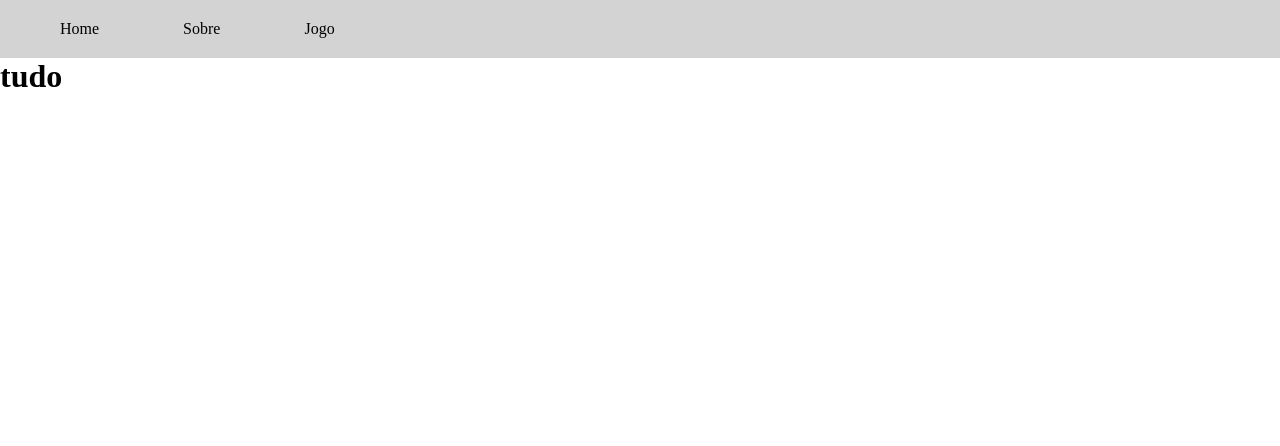
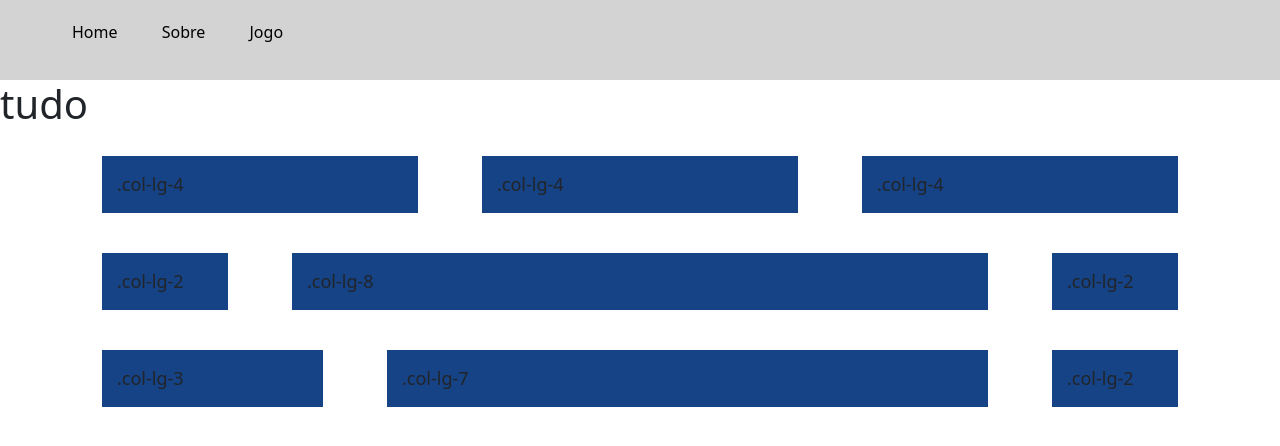
Before and after one commit to PedrooH0/Adivinhe-o-Numero-Web, a plain HTML site: page JogoAdivinheNumero/sobre.html in a window 1280 px wide. Drawn offline with nearby package versions, Linux system fonts and the light colour scheme.

Commit message:
Adição colunas

```diff
--- a/JogoAdivinheNumero/sobre.html
+++ b/JogoAdivinheNumero/sobre.html
@@ -3,14 +3,16 @@
 <head>
     <meta charset='utf-8'>
     <meta http-equiv='X-UA-Compatible' content='IE=edge'>
-    <title>Page Title</title>
+    <title>Sobre</title>
     <meta name='viewport' content='width=device-width, initial-scale=1'>
     <link rel='stylesheet' type='text/css' media='screen' href='style.css'>
-    <link href="https://cdn.jsdelivr.net/npm/bootstrap@5.2.1/dist/js/bootstrap.min.js">
-    <script src='script.js'></script>
+    <link href="https://cdn.jsdelivr.net/npm/bootstrap@5.0.2/dist/css/bootstrap.min.css" rel="stylesheet">
+    <script src="https://cdn.jsdelivr.net/npm/bootstrap@5.0.2/dist/js/bootstrap.bundle.min.js"></script>
+
+
 </head>
 <body>
-    <script src="https://cdn.jsdelivr.net/npm/bootstrap@5.0.2/dist/js/bootstrap.bundle.min.js"></script>
+
 
     <header>
         <div>
@@ -24,5 +26,47 @@
         </div>
     </header>
     <h1>tudo</h1>
+
+    <div class="container">
+        <!--Row with three equal columns-->
+        <div class="row">
+            <div class="col-lg-4">
+                <div class="demo-content">.col-lg-4</div>
+            </div>
+            <div class="col-lg-4">
+                <div class="demo-content bg-alt">.col-lg-4</div>
+            </div>
+            <div class="col-lg-4">
+                <div class="demo-content">.col-lg-4</div>
+            </div>
+        </div>
+
+        <!--Row with three columns divided in 1:4:1 ratio-->
+        <div class="row">
+            <div class="col-lg-2">
+                <div class="demo-content">.col-lg-2</div>
+            </div>
+            <div class="col-lg-8">
+                <div class="demo-content bg-alt">.col-lg-8</div>
+            </div>
+            <div class="col-lg-2">
+                <div class="demo-content">.col-lg-2</div>
+            </div>
+        </div>
+
+        <!--Row with three columns divided unevenly-->
+        <div class="row">
+            <div class="col-lg-3">
+                <div class="demo-content">.col-lg-3</div>
+            </div>
+            <div class="col-lg-7">
+                <div class="demo-content bg-alt">.col-lg-7</div>
+            </div>
+            <div class="col-lg-2">
+                <div class="demo-content">.col-lg-2</div>
+            </div>
+        </div>
+    </div>
+
 </body>
 </html>
--- a/JogoAdivinheNumero/style.css
+++ b/JogoAdivinheNumero/style.css
@@ -7,15 +7,27 @@
 header{
     background-color: lightgray;
     padding: 20px;
-    text-align: left;
+    text-align:left;
 }
 
 header li {
     display: inline-block;
-    margin: 0 40px;
+    margin: 0 20px;
+
 }
 
 header a{
     text-decoration: none;
     color: black;
+
+
+
 }
+
+.demo-content{
+    padding: 15px;
+    font-size: 18px;
+    background: #164386;
+
+    margin: 20px;
+}
```
Also changed, not shown: JogoAdivinheNumero/index.html (+36 -8 lines), JogoAdivinheNumero/jogo.html (+1 -1 lines), JogoAdivinheNumero/teste.html (added, +66 -0 lines).
